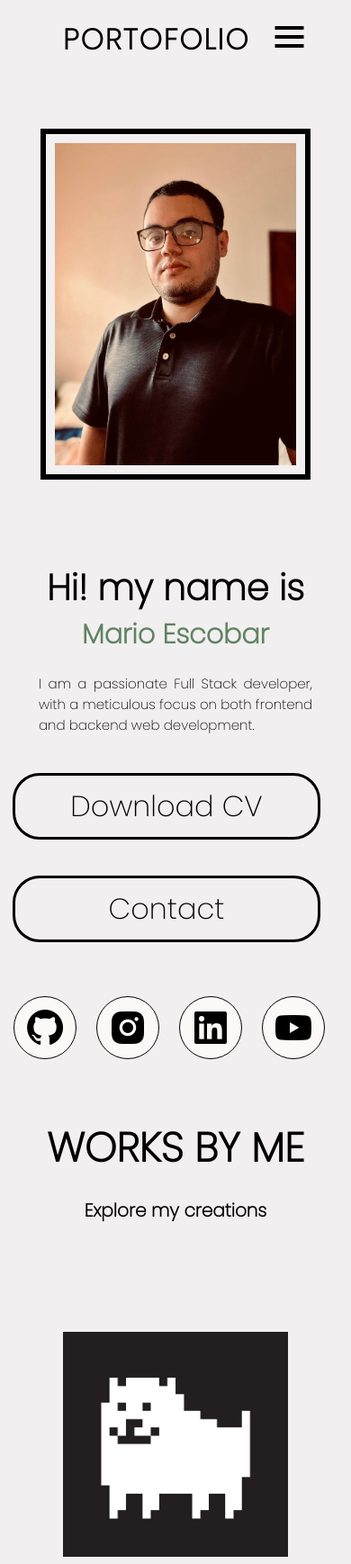
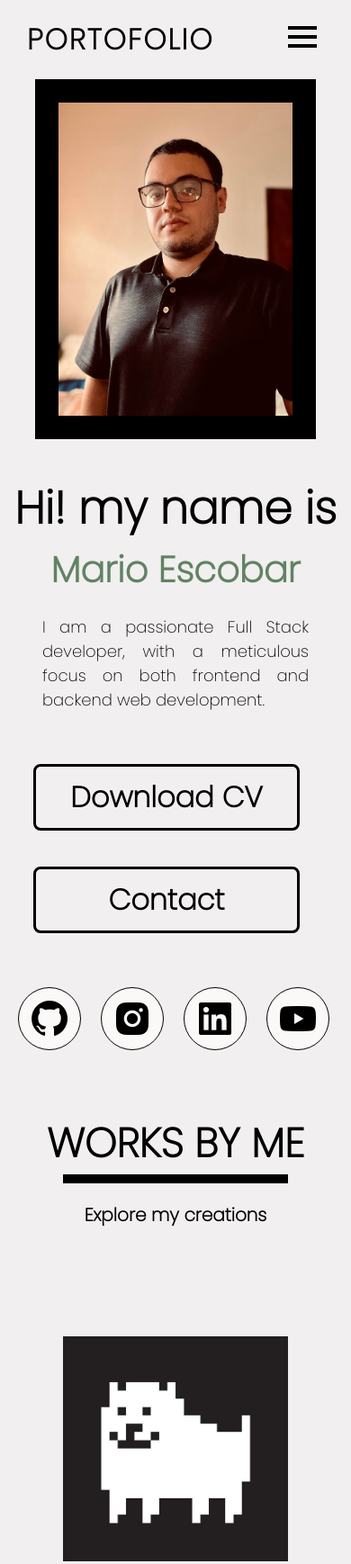
Before and after one commit to MarioE99/PORTOFOLIO-ME, a plain HTML site: page index.html in a window 390 px wide. Shown: the top 1738 px of the page at 90% size. Drawn offline with nearby package versions, Linux system fonts and the light colour scheme.

Commit message:
Portofolio v3

```diff
--- a/index.html
+++ b/index.html
@@ -70,8 +70,6 @@
 
             <div class="container__img">
 
-                <div class="square"></div>
-
 
                 <img src="assets/images/IMG_0008.jpeg" alt="Mario Profile">
 
@@ -121,10 +119,12 @@
     <section class="works">
 
         <h2 class="works__title">WORKS BY ME</h2>
+        <div class="underline"></div>
 
         <h3>Explore my creations</h3>
 
         <div class="works__container">
+
 
 
             <div class="works__item">
@@ -188,6 +188,8 @@
     <section class="skills">
 
      <h2 class="skills__title"> My Skills</h2>
+
+     <div class="underline"></div>
 
       <div class="skills__container">
 
--- a/style/style.css
+++ b/style/style.css
@@ -60,7 +60,6 @@ span{
     padding: 10px 20px;
     font-weight: bold;
     color: black;
-    padding-left: 60px;
     text-transform: uppercase;
     letter-spacing: 2px;
 
@@ -73,20 +72,18 @@ nav{
 
     display: flex;
     align-items: center;
-    gap: 2px;
+    gap: 1px;
     justify-content: space-between;
-    width: 30%;
+
 }
 
 
 
 .nav a{
 
-    font-size: 25px;
-    margin-left: 50px;
+    font-size: 20px;
+    margin-left: 60px;
     color: black;
-    transition: .5s;
-    flex: 1;
     font-weight: 500;
 
 
@@ -95,8 +92,8 @@ nav{
 .nav a:hover{
 
     border-bottom: 2px solid black;
-    transition: .5s;
 }
+
 
 
 .menu__responsive{
@@ -106,7 +103,7 @@ nav{
     font-size: 24px;
 }
 
-@media screen and (max-width: 768px) {
+@media (width < 768px) {
     .nav__menu {
         display: none;
     }
@@ -134,20 +131,15 @@ nav{
 
 
 
-
-
-
 /* Body */
 
 
 
 .section__container{
-
     display: flex;
     align-items: center;
     justify-content: space-between;
-    gap: 2rem;
-    min-height: 90vh;
+    gap: 1rem;
 
 
 
@@ -178,7 +170,7 @@ nav{
 
 .section__links i:hover{
 
-    border: 1px solid black;
+    border: 2px solid black;
     padding: 10px;
     color: #FAF9F8;
     background-color: black;
@@ -189,23 +181,20 @@ nav{
 
 
 .container__img{
+  margin-left: 100px;
+  background-color: black;
+  height: 600px;
+  margin-left: 0 auto;
+  padding: 10px;
 
-    display: flex;
-    justify-content: center;
-    align-items: center;
-    width: 40%;
-    height: 700px;
-    position: relative;
-    margin: 0 auto;
+}
+
+
+.container__img img{
 
 
 
-}
-
-.container__img img{
-
-    width: 500px;
-
+    height: 100%;
 
 }
 
@@ -241,7 +230,8 @@ nav{
 .section__info .buttom{
 
     display: inline-block;
-    margin-top: 2rem;
+    margin-top: 3rem;
+
 
 
 }
@@ -251,7 +241,7 @@ nav{
     margin-left: 20px;
     border: 3px solid black;
     font-size: 2rem;
-    border-radius: 5px;
+    border-radius: 8px;
     margin-top: 10px;
     padding: 10px 20px;
     color: black;
@@ -283,36 +273,8 @@ nav{
 }
 
 
-.square{
-
-    position: absolute;
-    width: 450px;
-    border: 8px solid black;
-    height: 660px;
-    background-color: transparent;
-    z-index: -10;
-    left: 290px;
-    top: 70px;
-
-
-
-
-
-
-}
-
-
-
 
 /* Works */
-
-
-.works{
-
-    width: 100%;
-    height: 100vh;
-
-}
 
 
 .works__title{
@@ -438,47 +400,27 @@ nav{
 
     }
 
-    .square{
+}
 
-        display: none;
+/* PHONE RESPONSIVE */
+@media (max-width:844px) {
 
-
-    }
-
-    .header{
-
-        justify-content: space-between;
-    }
 
     .nav{
 
-        width: 50%;
+       margin-left: 50px;
     }
-
-
-
-}
-
-
-@media (max-width:844px) {
-
-
 
     .section__container{
 
         flex-direction: column;
-        width: 100%;
 
     }
 
     .container__img{
 
-        display: flex;
-        justify-content: center;
-        align-items: center;
-        max-height: 500px;
-        width: 100%;
-
+        max-height: 400px;
+        margin: 0;
 
 
 
@@ -486,17 +428,9 @@ nav{
 
     .container__img img{
 
-        width: 300px;
         border: 6px solid black;
         padding: 10px;
-
-
-
-    }
-
-    .square{
-
-        display: none;
+        height: 100%;
 
 
 
@@ -505,20 +439,20 @@ nav{
 
     .section__info{
 
-        padding: 5px;
+        padding: 10px;
         width: 100%;
-        margin: 0 auto;
+
     }
 
     .section__info h2{
 
-        font-size: 40px;
+        font-size: 50px;
         text-align: center;
     }
 
     .section__info h3{
 
-        font-size: 30px;
+        font-size: 40px;
         text-align: center;
     }
 
@@ -527,7 +461,7 @@ nav{
         text-align: justify;
         margin-left: 10%;
         width: 100%;
-        font-size: 15px;
+        font-size: 18px;
 
     }
 
@@ -535,19 +469,20 @@ nav{
 
         width: 100%;
         display: inline-flex;
+        align-items: center;
         gap: 30px;
         flex-direction: column;
         justify-content: center;
-        align-items: center;
+
 
 
     }
 
     .section__info .buttom a{
 
-        width: 90%;
-        border-radius: 30px;
-
+        width:80%;
+        border-radius: 8px;
+        font-weight: bolder;
 
 
     }
@@ -628,8 +563,9 @@ nav{
 
     .works__item a{
 
-        width: 90%;
+        width: 60%;
         border-radius: 30px;
+        font-weight: bold;
 
     }
 
@@ -647,15 +583,15 @@ nav{
 .underline{
 
     height: 10px;
-    width: 150px;
+    width: 250px;
     background-color: black;
-    margin-left: 45px;
+    margin: 0 auto;
+    text-align: center;
 }
 
 .skills{
 
     width: 100%;
-    background-color: #EBF3E8;
 
 
 }
@@ -667,6 +603,7 @@ nav{
     font-weight: bold;
     margin-left: 50px;
     text-transform: uppercase;
+    text-align: center;
 
 
 }
```
